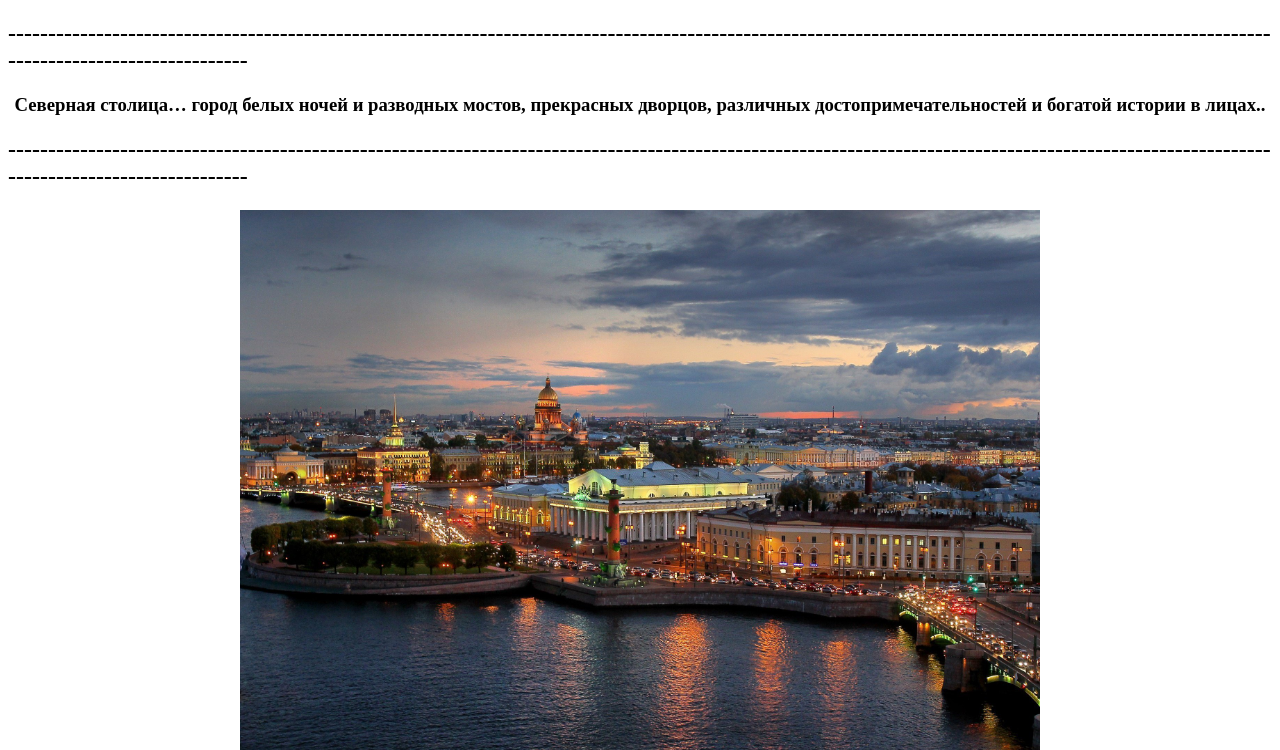
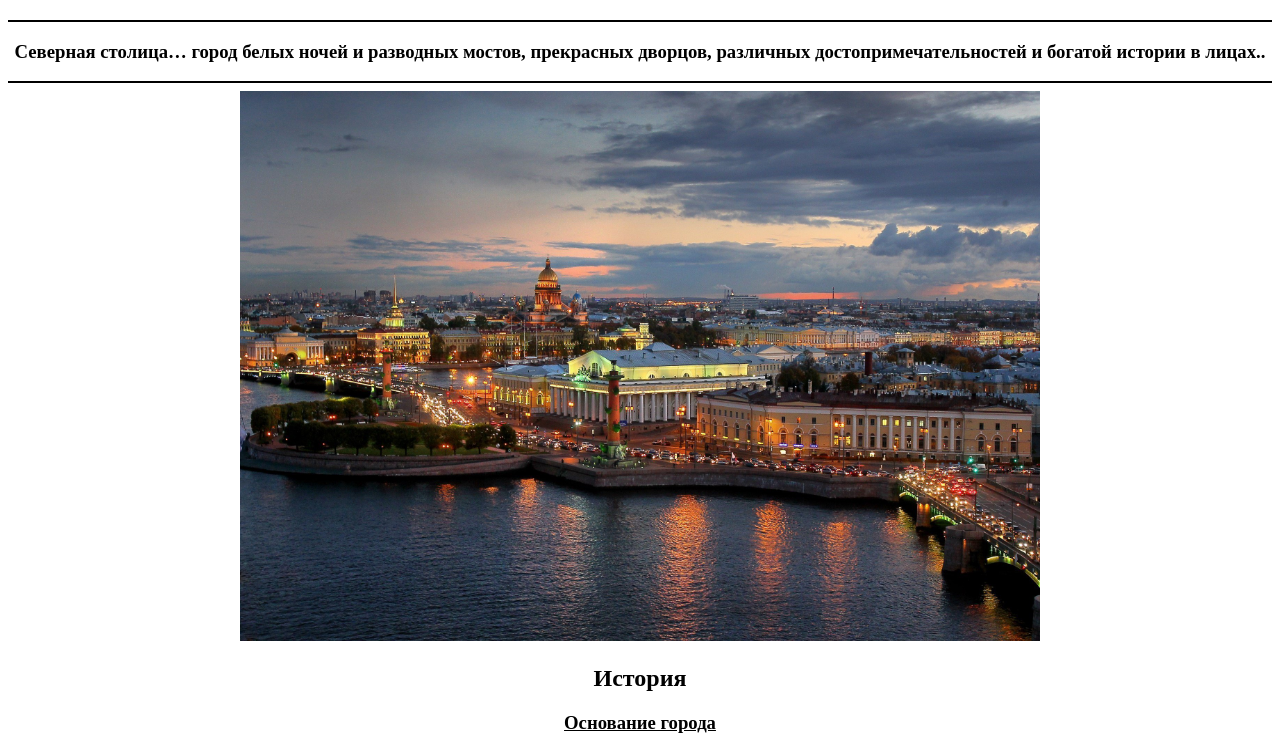
Before and after one commit to Slizaq/nashgorod-stp, a plain HTML site: page index.html in a window 1280 px wide. Shown: the part 60-810 px from the top of the page. Drawn offline with Linux system fonts and the light colour scheme.

Commit message:
Add files via upload

```diff
--- a/index.html
+++ b/index.html
@@ -8,9 +8,8 @@ p { text-indent: 25px; }
 </head>
 <body>
 <h1 align="center"><b>Наш город - Санкт-Петербург</h1></b>
-<h2>--------------------------------------------------------------------------------------------------------------------------------------------------------------------------------------------</h2>
-<h3 align="center"><b>Северная столица… город белых ночей и разводных мостов, прекрасных дворцов, различных достопримечательностей и богатой истории в лицах..</h3></b>
-<h2>--------------------------------------------------------------------------------------------------------------------------------------------------------------------------------------------</h2>
+<hr color="black"><h3 align="center"><b>Северная столица… город белых ночей и разводных мостов, прекрасных дворцов, различных достопримечательностей и богатой истории в лицах..</h3></b>
+<hr color="black">
 <center><img src="stp.jpg" width="800" height="550"></center>
 <h2 align="center"><b>История</h2></b>
 <h3 align="center"><b><u>Основание города</h3></b></u>
```
